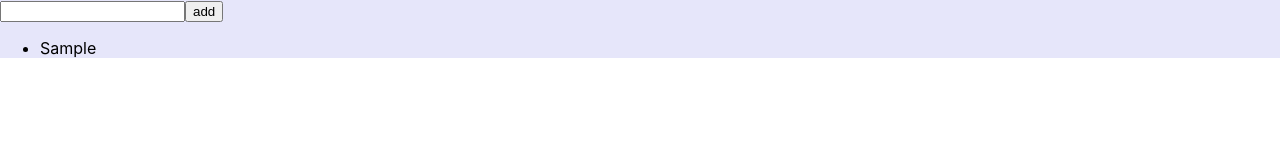
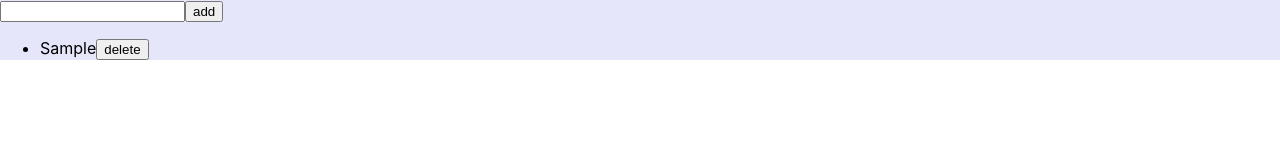
Before and after one commit to yuliayakovenko/react-todo-list, a React (Create React App) app: page / in a window 1280 px wide. Both pictures are taken after typing "Sample" into the empty fields and a click on the button "add". Shown: the top 160 px of the page. Built offline with nearby package versions, Linux system fonts and the light colour scheme.

Commit message:
TODO-2 Added ability to remove item from Todo list

```diff
--- a/src/App.js
+++ b/src/App.js
@@ -31,6 +31,15 @@ function App() {
     setTodoTitle('')
   }
 
+  function deleteTodoItem(event) {
+    const id = event.target.id;
+    const filteredTodoList = todoList.filter((item) => {
+      return item.id !== id
+    });
+
+    setTodoList(filteredTodoList)
+  }
+
   return (
     <div className="App">
       <form onSubmit={addTodoItem}>
@@ -40,7 +49,10 @@ function App() {
       <ul>
         {todoList.map((item) => {
           return (
-            <li key={item.id}>{item.title}</li>
+            <li key={item.id}>
+              {item.title}
+              <button type="button" onClick={deleteTodoItem} id={item.id}>delete</button>
+            </li>
           )
         })}
       </ul>
```
